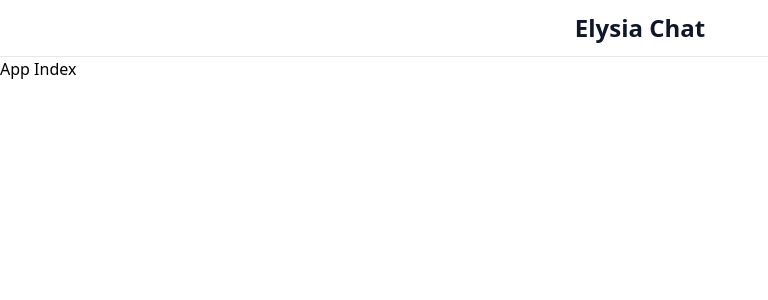
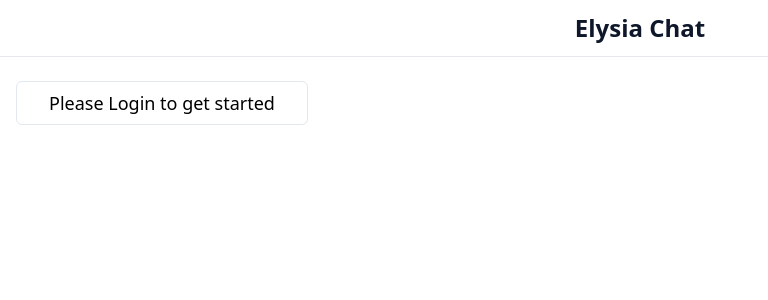
Before and after one commit to nomnivore/elysia-chat-app, a React (Vite) app in the folder packages/client/: page / in a window 1280 px wide. Shown: the top 300 px of the page, without its empty margins (0-768 px from the left). Built offline with nearby package versions, Linux system fonts and the light colour scheme; a web font is replaced by a local one.

Commit message:
add link to register

```diff
--- a/packages/client/src/pages/home.tsx
+++ b/packages/client/src/pages/home.tsx
@@ -1,7 +1,16 @@
+import { Button } from "@/components/ui/button";
+import { Link } from "@tanstack/react-router";
+
 export function Home() {
   // if not signed in, redirect to /register
 
-  return <div>App Index</div>;
+  return (
+    <div className="px-4">
+      <Button asChild variant="outline" size="lg" className=" my-6 text-lg">
+        <Link to="/register">Please Login to get started</Link>
+      </Button>
+    </div>
+  );
 }
 
 export default Home;
```
